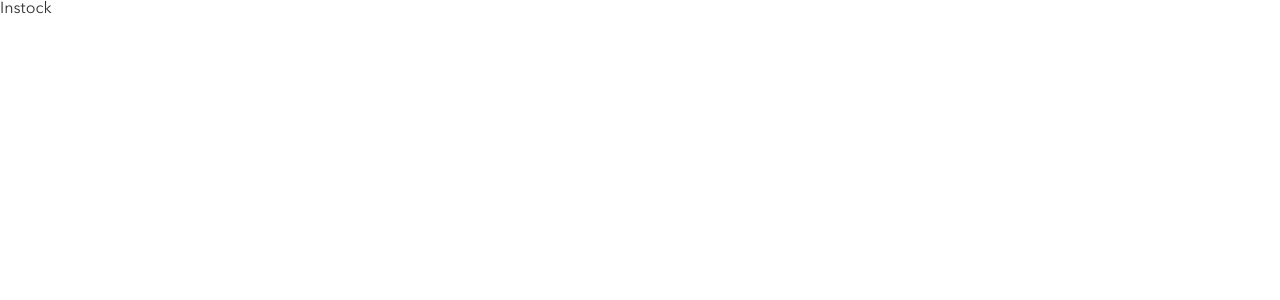
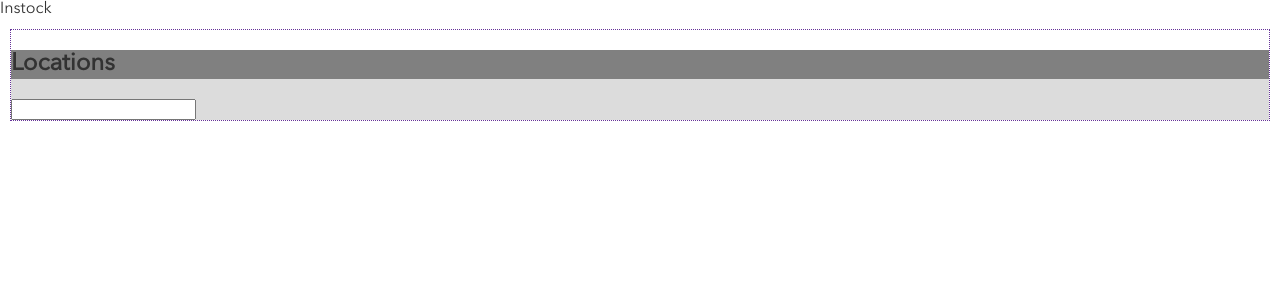
Before and after one commit to SoLetsCode/instock-pod-3, a React (Create React App) app in the folder sprint-one/client/: page / in a window 1280 px wide. Shown: the top 300 px of the page. Built offline with nearby package versions, Linux system fonts and the light colour scheme.

Commit message:
After getting location component working

```diff
--- a/sprint-one/client/src/App.js
+++ b/sprint-one/client/src/App.js
@@ -3,9 +3,16 @@ import { BrowserRouter as Router, Route, Redirect } from "react-router-dom";
 import axios from "axios";
 import "./styles/App.css";
 
+import Locations from "./components/locations";
+
 class App extends Component {
   render() {
-    return <div className="App">Instock</div>;
+    return (
+      <div className="App">
+        Instock
+        <Locations />
+      </div>
+    );
   }
 }
 
--- /dev/null
+++ b/sprint-one/client/src/components/locations.js
@@ -0,0 +1,14 @@
+import React from "react";
+
+const locations = () => {
+  return (
+    <main className="main">
+      <section className="locations">
+        <h2 className="locations__title">Locations</h2>
+        <input type="text" className="locations__search" />
+      </section>
+    </main>
+  );
+};
+
+export default locations;
--- a/sprint-one/client/src/styles/App.css
+++ b/sprint-one/client/src/styles/App.css
@@ -11,6 +11,19 @@
 @font-face {
   font-family: "avenir-bold";
   src: url("../assets/font/AvenirNextLTPro-Bold.otf");
+}
+
+.main {
+  margin: 10px;
+  border: 1px dotted rebeccapurple;
+}
+
+.locations {
+  background-color: gainsboro;
+}
+
+.locations__title {
+  background-color: grey;
 }
 
 /* reset the page */
--- a/sprint-one/client/src/styles/App.scss
+++ b/sprint-one/client/src/styles/App.scss
@@ -2,6 +2,7 @@
 @import "./partials/typography";
 @import "./partials/breakpoints";
 @import "./partials/colors";
+@import "./partials/locations";
 
 /* reset the page */
 
--- /dev/null
+++ b/sprint-one/client/src/styles/partials/_locations.scss
@@ -0,0 +1,12 @@
+.main {
+  margin: 10px;
+  border: 1px dotted rebeccapurple;
+}
+
+.locations {
+  background-color: gainsboro;
+
+  &__title {
+    background-color: grey;
+  }
+}
```
Also changed, not shown: 1 other file (tests, documents, lock files or other folders).
